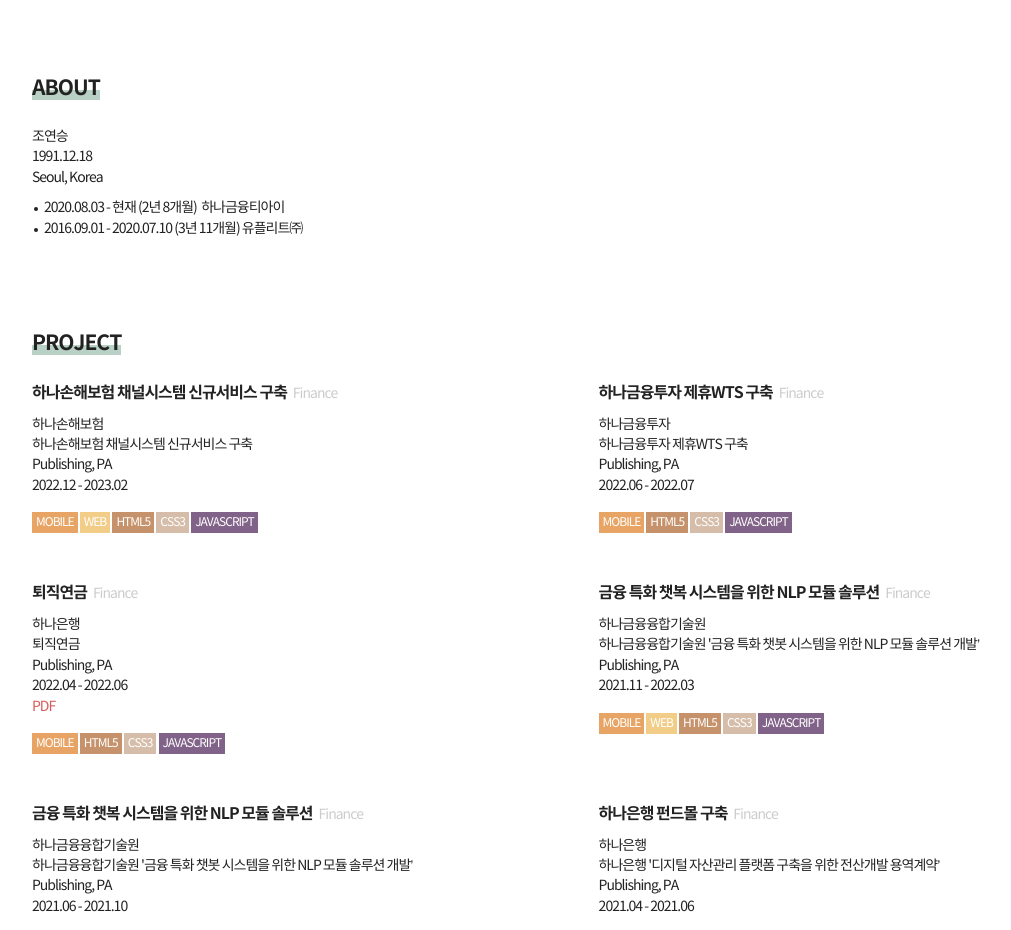
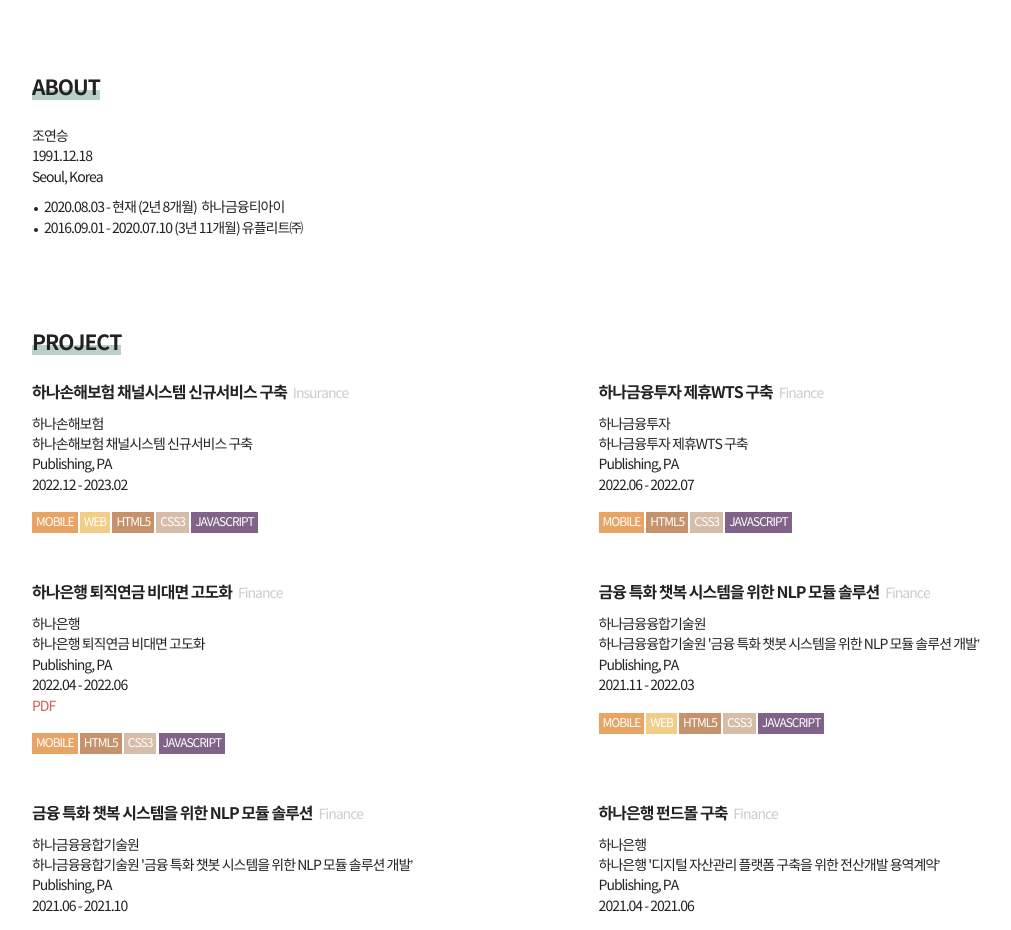
Before and after one commit to coolasirene/coolasirene.github.io, a plain HTML site: page index.html in a window 1280 px wide. Shown: the part 152-1082 px from the top of the page, without its empty margins (32-1043 px from the left). Drawn offline with Linux system fonts and the light colour scheme.

Commit message:
2023 Project Update

```diff
--- a/index.html
+++ b/index.html
@@ -53,7 +53,7 @@
 					<ul class="project_lst">
 						<!-- 하나손해보험 채널시스템 신규서비스 구축 -->
 						<li>
-							<strong class="project_tit">하나손해보험 채널시스템 신규서비스 구축<span class="category">Finance</span></strong>
+							<strong class="project_tit">하나손해보험 채널시스템 신규서비스 구축<span class="category">Insurance</span></strong>
 							<ul class="project_info">
 								<li class="client"><span class="blind">클라이언트</span>하나손해보험</li>
 								<li class="name"><span class="blind">프로젝트명</span>하나손해보험 채널시스템 신규서비스 구축</li>
@@ -90,10 +90,10 @@
 						<!-- //하나금융투자 제휴WTS 구축 -->
 						<!-- 퇴직연금 -->
 						<li>
-							<strong class="project_tit">퇴직연금<span class="category">Finance</span></strong>
+							<strong class="project_tit">하나은행 퇴직연금 비대면 고도화<span class="category">Finance</span></strong>
 							<ul class="project_info">
 								<li class="client"><span class="blind">클라이언트</span>하나은행</li>
-								<li class="name"><span class="blind">프로젝트명</span>퇴직연금</li>
+								<li class="name"><span class="blind">프로젝트명</span>하나은행 퇴직연금 비대면 고도화</li>
 								<li class="position"><span class="blind">역할</span>Publishing, PA</li>
 								<li class="date"><span class="blind">수행기간</span>2022.04 - 2022.06</li>
 								<li class="link"><a href="#" title="새창열림" target="_blank" rel="noopener">PDF</a></li>
```
